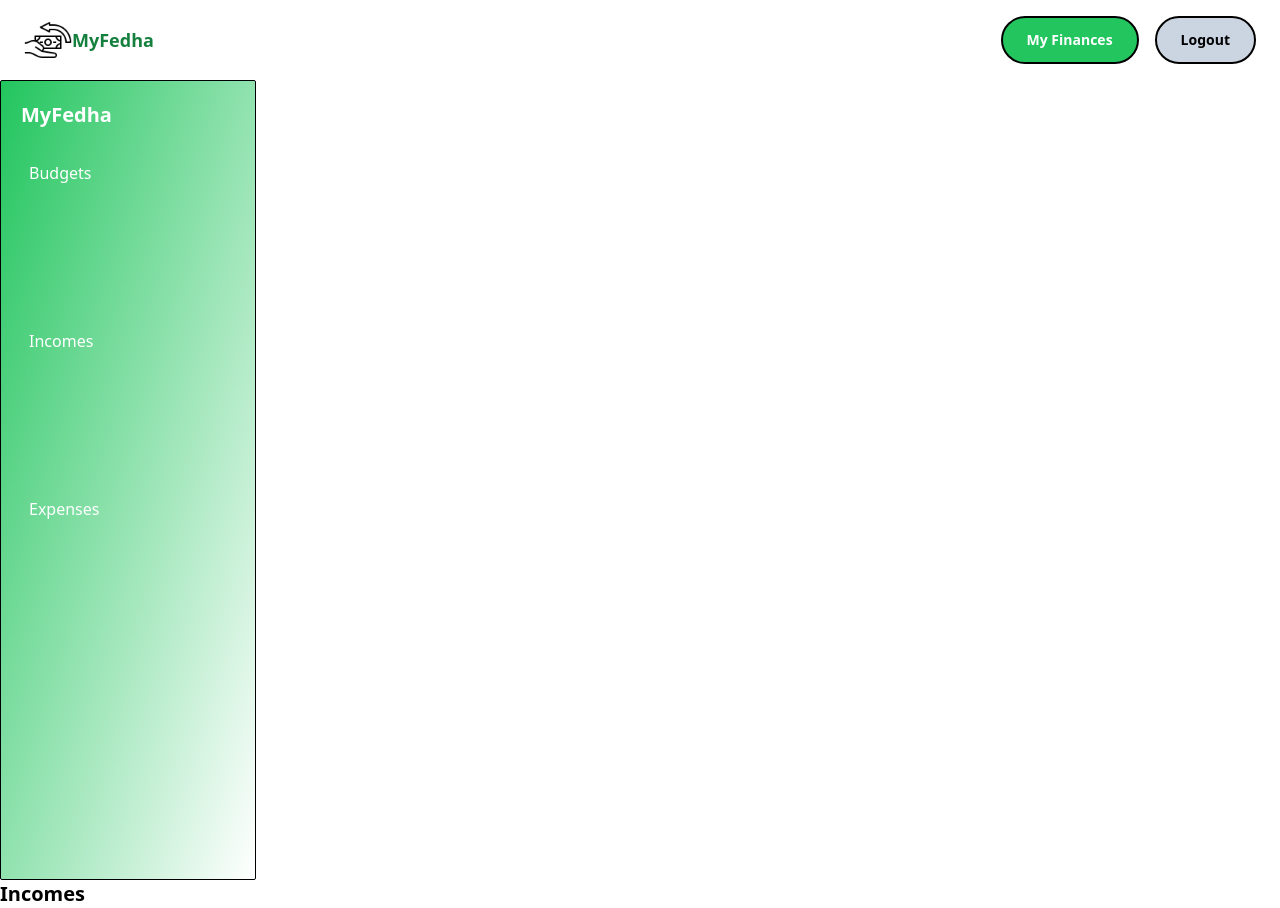
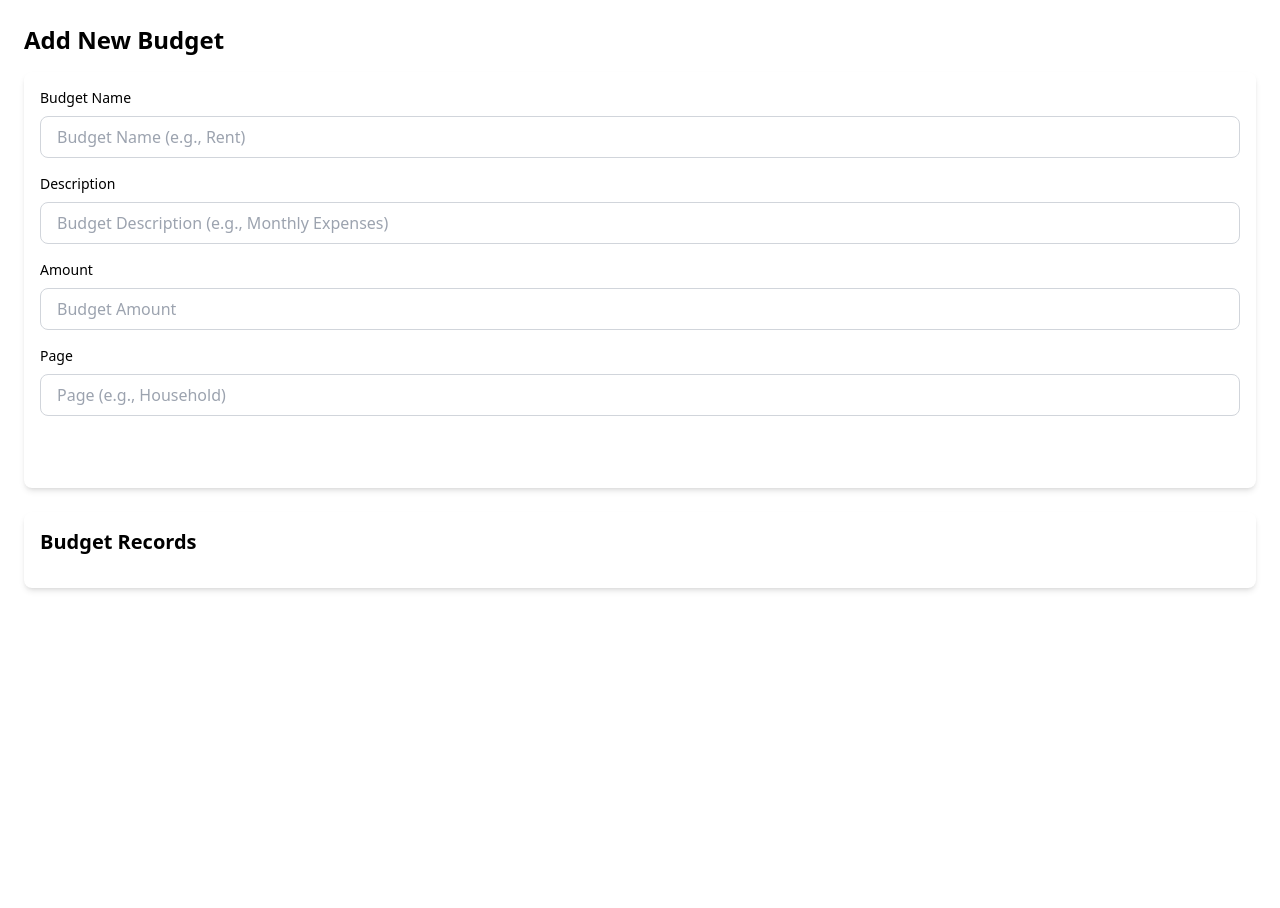
Before and after one commit to korijason/frontend, a React (Vite) app: page /budgets in a window 1280 px wide. After the commit the page ends 800 px from the top, so only its background shows below. Built offline with nearby package versions, Linux system fonts and the light colour scheme.

Commit message:
Create BudgetForm component

```diff
--- /dev/null
+++ b/src/components/BudgetForm.tsx
@@ -0,0 +1,141 @@
+// pages/budgets.tsx
+
+import { useState } from "react";
+
+// Function to generate random color
+const generateRandomColor = () => {
+  const letters = "0123456789ABCDEF";
+  let color = "#";
+  for (let i = 0; i < 6; i++) {
+    color += letters[Math.floor(Math.random() * 16)];
+  }
+  return color;
+};
+
+const Budgets = () => {
+  const [budgets, setBudgets] = useState<any[]>([]); // To store budget entries
+  const [budgetName, setBudgetName] = useState(""); // For Budget Name
+  const [description, setDescription] = useState(""); // For Budget Description
+  const [amount, setAmount] = useState(""); // For Amount
+  const [page, setPage] = useState(""); // For Page
+
+  // Function to handle form submission
+  const handleSubmit = (e: React.FormEvent) => {
+    e.preventDefault();
+
+    // Validation to ensure all fields are filled
+    if (!budgetName || !description || !amount || !page) {
+      return;
+    }
+
+    // Generate random color for the gradient
+    const randomColor = generateRandomColor();
+
+    // New budget object
+    const newBudget = {
+      budgetName,
+      description,
+      amount: parseFloat(amount),
+      page,
+      color: randomColor, // Set gradient color
+    };
+
+    // Update budgets state to include the new budget
+    setBudgets([...budgets, newBudget]);
+
+    // Reset form fields
+    setBudgetName("");
+    setDescription("");
+    setAmount("");
+    setPage("");
+  };
+
+  return (
+    <div className="flex flex-col p-6">
+      <h1 className="text-2xl font-semibold mb-4">Add New Budget</h1>
+
+      {/* Budget Form */}
+      <div className="bg-white p-4 rounded-lg shadow-md mb-6">
+        <form onSubmit={handleSubmit}>
+          <div className="mb-4">
+            <label className="block text-sm font-medium mb-2">Budget Name</label>
+            <input
+              type="text"
+              value={budgetName}
+              onChange={(e) => setBudgetName(e.target.value)}
+              className="w-full px-4 py-2 border border-gray-300 rounded-lg"
+              placeholder="Budget Name (e.g., Rent)"
+              required
+            />
+          </div>
+
+          <div className="mb-4">
+            <label className="block text-sm font-medium mb-2">Description</label>
+            <input
+              type="text"
+              value={description}
+              onChange={(e) => setDescription(e.target.value)}
+              className="w-full px-4 py-2 border border-gray-300 rounded-lg"
+              placeholder="Budget Description (e.g., Monthly Expenses)"
+              required
+            />
+          </div>
+
+          <div className="mb-4">
+            <label className="block text-sm font-medium mb-2">Amount</label>
+            <input
+              type="number"
+              value={amount}
+              onChange={(e) => setAmount(e.target.value)}
+              className="w-full px-4 py-2 border border-gray-300 rounded-lg"
+              placeholder="Budget Amount"
+              required
+            />
+          </div>
+
+          <div className="mb-4">
+            <label className="block text-sm font-medium mb-2">Page</label>
+            <input
+              type="text"
+              value={page}
+              onChange={(e) => setPage(e.target.value)}
+              className="w-full px-4 py-2 border border-gray-300 rounded-lg"
+              placeholder="Page (e.g., Household)"
+              required
+            />
+          </div>
+
+          <button
+            type="submit"
+            className="w-full bg-dark-green text-white py-2 rounded-lg hover:bg-green-600 transition duration-200"
+          >
+            Add Budget
+          </button>
+        </form>
+      </div>
+
+      {/* Display Budget Records */}
+      <div className="bg-white p-4 rounded-lg shadow-md">
+        <h2 className="text-xl font-semibold mb-4">Budget Records</h2>
+        <div className="space-y-4">
+          {budgets.map((budget, index) => (
+            <div
+              key={index}
+              className="p-4 rounded-lg"
+              style={{
+                background: `linear-gradient(to right, white, ${budget.color})`,
+              }} // Set gradient color for each budget
+            >
+              <p className="text-lg font-semibold">{budget.budgetName}</p>
+              <p className="text-sm text-gray-500">Description: {budget.description}</p>
+              <p className="text-sm text-gray-500">Amount: ${budget.amount}</p>
+              <p className="text-sm text-gray-500">Page: {budget.page}</p>
+            </div>
+          ))}
+        </div>
+      </div>
+    </div>
+  );
+};
+
+export default Budgets;
--- a/src/pages/Budgets.tsx
+++ b/src/pages/Budgets.tsx
@@ -1,17 +1,11 @@
 // pages/incomes.tsx
+import BudgetForm from "../components/BudgetForm";
 
-import Navbar from "../components/Navbar";
-import SideNav from "../components/SideNav";
 
 const Incomes = () => {
     return (
         <>
-        <Navbar    />
-      <div>
-        <SideNav    />
-        <h2 className="text-xl font-semibold">Incomes</h2>
-        {/* Display your income information here */}
-      </div>
+        <BudgetForm />
       </>
     );
   };
```
